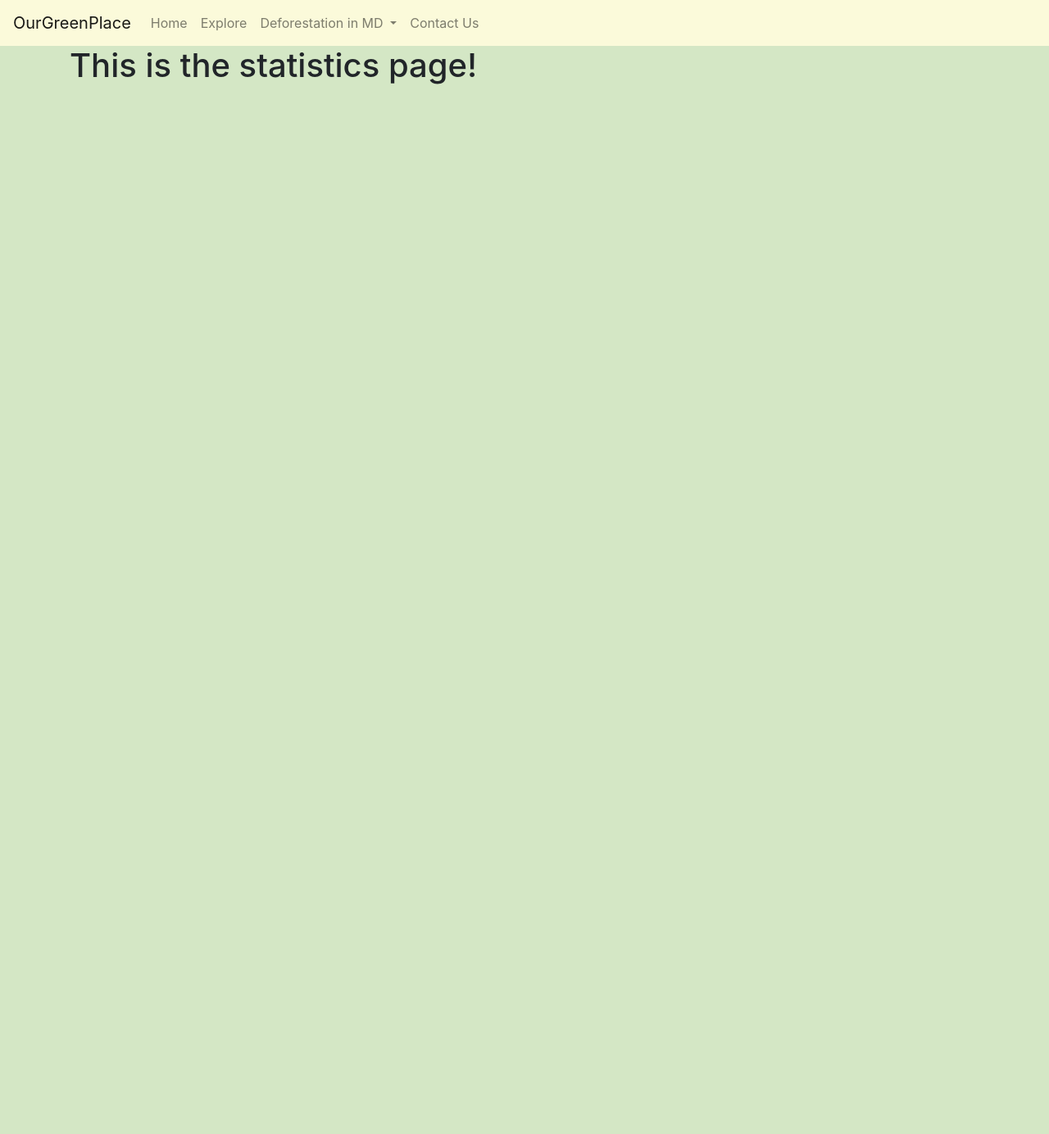
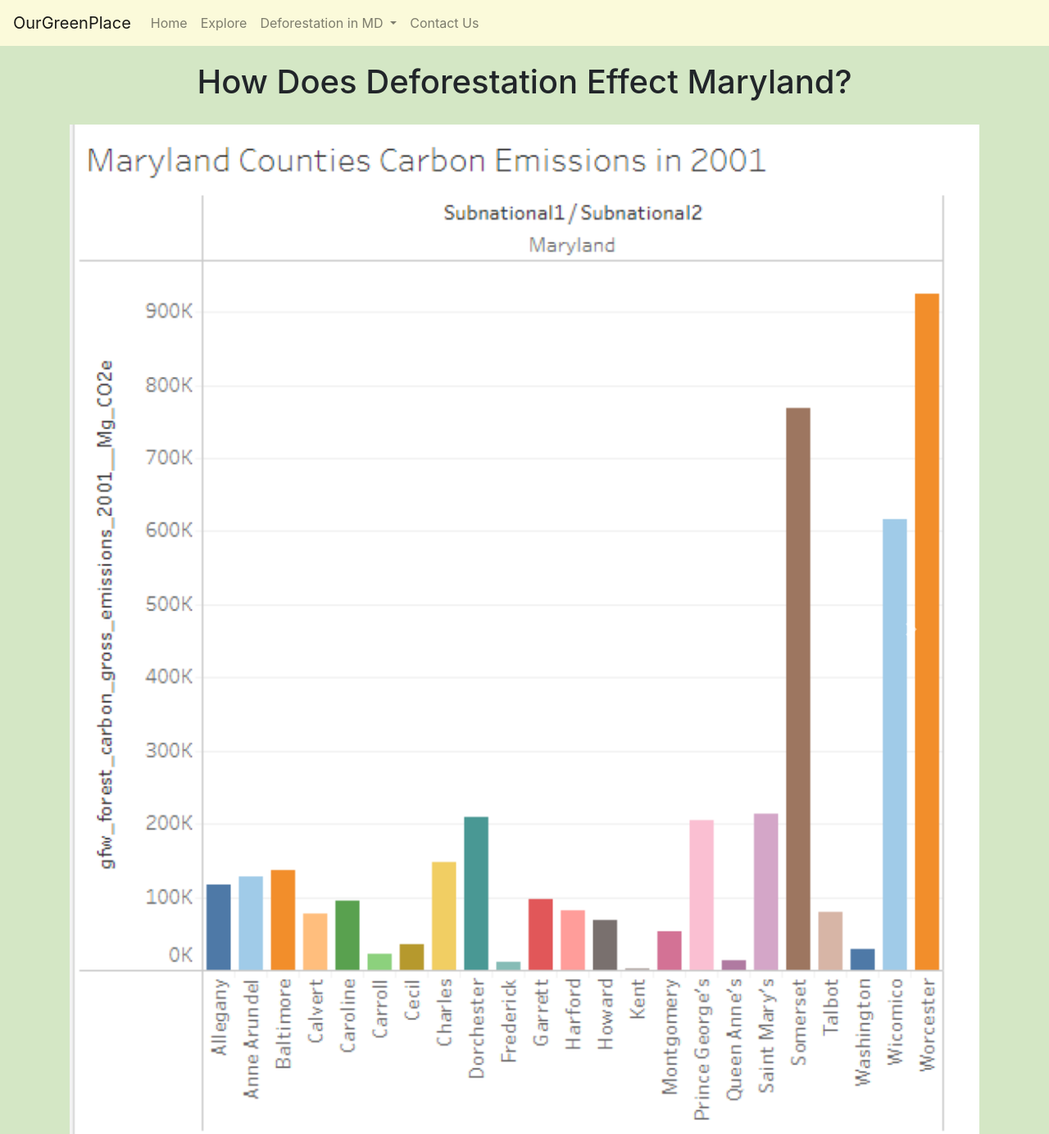
Before and after one commit to aliyahsmith-bradley/OurGreenPlace_SeniorCapstone, a Flask app: page /statistics in a window 1280 px wide. Shown: the whole page at 82% size. Before the commit the page ends 103 px from the top, so only its background shows below. Run offline with Flask 3, Linux system fonts and the light colour scheme; some libraries are stand-ins or nearby versions.

Commit message:
Added graphs to Stats page (still need further formatting)

```diff
--- a/website/static/styles.css
+++ b/website/static/styles.css
@@ -4,12 +4,29 @@ body {
 }
 
 /* Explore Page Styling */
-.custom-card-primary {
-  background-color: #FBFADA;
+.custom-card-explore {
+  background-color: #99BC85;
   color: black;
 }
 
 .list-group-item-custom {
-  background-color: #FBFADA;
+  background-color: #99BC85;
   color: black;
 }
+
+.card-border-explore {
+  border: 3px solid #362706;
+}
+
+/* Statistics Page Styling
+.carousel-item {
+  display: flex;
+  justify-content: center;
+  align-items: center;
+}
+
+.d-block.w-75 {
+  max-width: 100%;
+  height: auto;
+}
+*/
--- a/website/templates/views/statistics.html
+++ b/website/templates/views/statistics.html
@@ -2,5 +2,49 @@
 {% block title %}Statistics{% endblock title %}
 
 {% block content %}
-<h1>This is the statistics page!</h1>
+<h1 style="text-align: center; padding: 20px;">How Does Deforestation Effect Maryland?</h1>
+<div id="carouselExampleIndicators" class="carousel slide" data-ride="carousel">
+  <ol class="carousel-indicators">
+    <li data-target="#carouselExampleIndicators" data-slide-to="0" class="active"></li>
+    <li data-target="#carouselExampleIndicators" data-slide-to="1"></li>
+    <li data-target="#carouselExampleIndicators" data-slide-to="2"></li>
+  </ol>
+  <div class="carousel-inner">
+    <div class="carousel-item active">
+      <img class="d-block w-100" src="{{ url_for('static', filename='images/Maryland Counties Carbon Emissions in 2001.png') }}" alt="First slide">
+    </div>
+    <div class="carousel-item">
+      <img class="d-block w-100" src="{{ url_for('static', filename='images/Maryland Counties Carbon Emissions in 2022.png') }}" alt="Second slide">
+    </div>
+    <div class="carousel-item">
+      <img class="d-block w-100" src="{{ url_for('static', filename='images/Maryland Counties Tree Coverage Gained from 2000-2020.png') }}" alt="Third slide">
+    </div>
+    <div class="carousel-item">
+      <img class="d-block w-100" src="{{ url_for('static', filename='images/Maryland Counties Tree Coverage Loss in 2022.png') }}" alt="Fourth slide">
+    </div>
+    <div class="carousel-item">
+      <img class="d-block w-100" src="{{ url_for('static', filename='images/Maryland Counties Tree Coverage Lost in 2001.png') }}" alt="Fifth slide">
+    </div>
+    <div class="carousel-item">
+      <img class="d-block w-100" src="{{ url_for('static', filename='images/Maryland Tree Coverage Lost from 2001-2002.png') }}" alt="Sixth slide">
+    </div>
+    <div class="carousel-item">
+      <img class="d-block w-100" src="{{ url_for('static', filename='images/Tree Coverage Gained in 2000-2020.png') }}" alt="Seventh slide">
+    </div>
+    <div class="carousel-item">
+      <img class="d-block w-100" src="{{ url_for('static', filename='images/Tree Coverage Lost in 2022.png') }}" alt="Eighth slide">
+    </div>
+    <div class="carousel-item">
+      <img class="d-block w-100" src="{{ url_for('static', filename='images/Carbon Emissions in 2022.png') }}" alt="Eighth slide">
+    </div>
+  </div>
+  <a class="carousel-control-prev" href="#carouselExampleIndicators" role="button" data-slide="prev">
+    <span class="carousel-control-prev-icon" aria-hidden="true"></span>
+    <span class="sr-only">Previous</span>
+  </a>
+  <a class="carousel-control-next" href="#carouselExampleIndicators" role="button" data-slide="next">
+    <span class="carousel-control-next-icon" aria-hidden="true"></span>
+    <span class="sr-only">Next</span>
+  </a>
+</div>
 {% endblock %}
```
Also changed, not shown: website/searchGreenSpaces.py (+25 -0 lines), website/templates/views/explore.html (+4 -3 lines), website/static/images/Maryland Tree Coverage Lost from 2001-2022.png (deleted), website/static/images/hiking_trail_image.png (added), website/static/images/tree_image.jpg (added).
